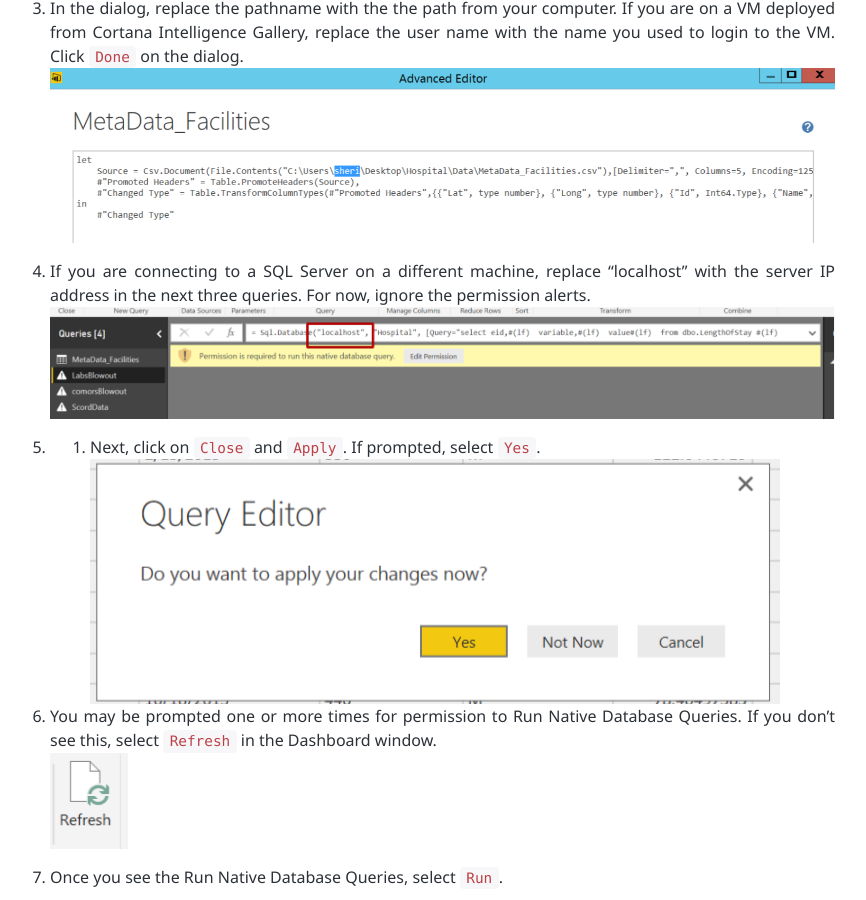
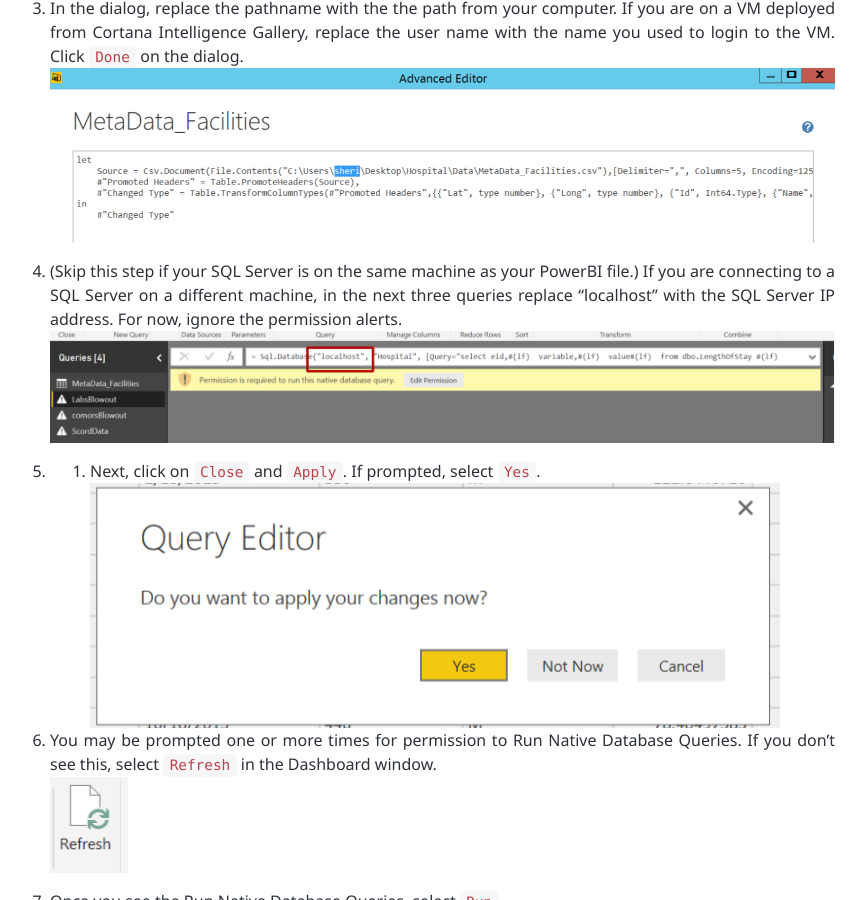
Before and after one commit to microsoft/r-server-hospital-length-of-stay, a Jekyll site: the page built from Visualize_Results.md, in a window 1280 px wide and 900 px high, scrolled down 1150 px. Shown: the whole window, without its empty margins (75-941 px from the left). Built offline with Jekyll 4.4.1, drawn with Linux system fonts in a browser that asks for light colours; some of the changed text lies outside the part shown.

Commit message:
revisions

```diff
--- a/Visualize_Results.md
+++ b/Visualize_Results.md
@@ -35,7 +35,7 @@ In order to replace the cached data with data from your SQL Server, follow the s
  <br/>
  <img src="images/vis3.png" >
 
- 3. If you are connecting to a SQL Server on a different machine, replace "localhost" with the server IP address in the next three queries.  For now, ignore the permission alerts.
+ 3. (Skip this step if your SQL Server is on the same machine as your PowerBI file.) If you are connecting to a SQL Server on a different machine, in the next three queries replace "localhost" with the SQL Server IP address.  For now, ignore the permission alerts.
  <img src="images/vis3b.png">
 
 4.	9.	Next, click on `Close` and `Apply`. If prompted, select `Yes`.
```
Also changed, not shown: other parts of Visualize_Results.md (+1 -1 lines).
